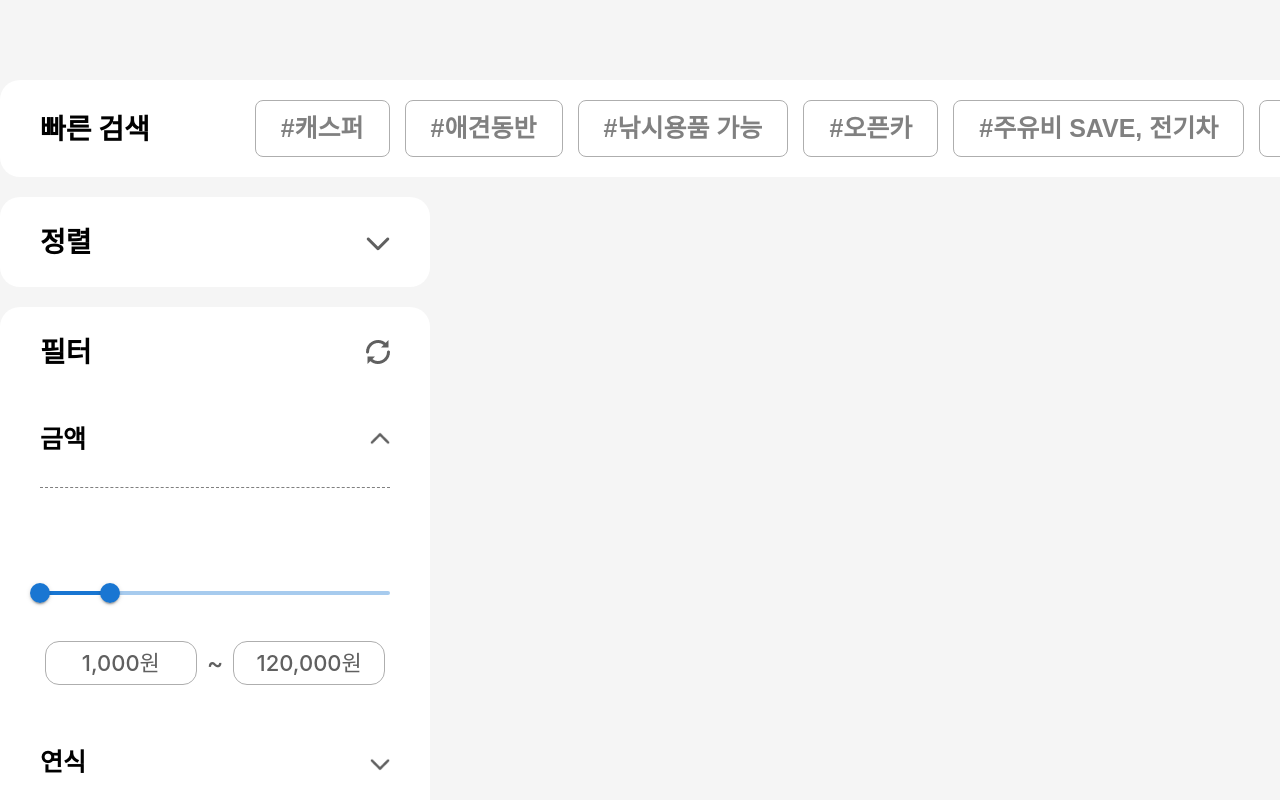
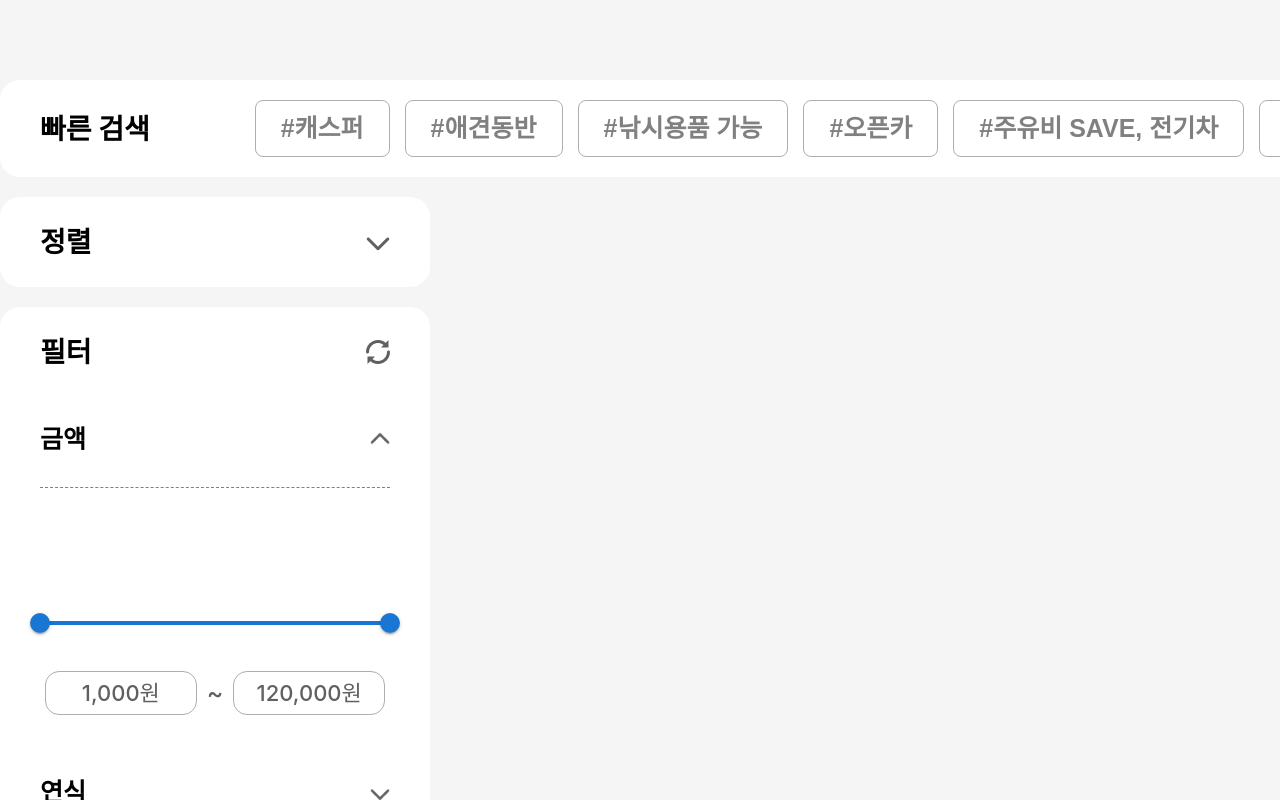
Before and after one commit to wecode-bootcamp-korea/justcode-6-2nd-team5-front, a React (Create React App) app: page /rentcar in a window 1280 px wide. Both pictures are taken after a click on the item "금액". Shown: the top 800 px of the page. Built offline with nearby package versions, Linux system fonts and the light colour scheme.

Commit message:
[Add] range slider 렌터카 부분 UI 완성

```diff
--- a/src/components/SideFilterBar/FilterBar/FilterBar.js
+++ b/src/components/SideFilterBar/FilterBar/FilterBar.js
@@ -1,7 +1,8 @@
-import { useState } from "react";
+import { useEffect, useState } from "react";
 import Dep1 from "../Dep1/Dep1";
-import RangeSlider from "../RangeSlider/RangeSlider";
 import "./FilterBar.scss";
+import Box from "@mui/material/Box";
+import Slider from "@mui/material/Slider";
 
 function FilterBar(props) {
   const { filterTypes, filterSelect } = props;
@@ -12,14 +13,51 @@ function FilterBar(props) {
     setIsOndep1((prev) => !prev);
   };
 
+  // range slider
+
+  // 초기 세팅
+  const [rentCarPriceValue, setRentCarPriceValue] = useState([0, 0]);
+  const [rentCarBookedValue, setRentCarBookedValue] = useState([0, 0]);
+
+  useEffect(() => {
+    if (filterTypes.length !== 0) {
+      setRentCarPriceValue([
+        filterTypes[0].slideList[0],
+        filterTypes[0].slideList[1],
+      ]);
+      setRentCarBookedValue([
+        filterTypes[3].slideList[0],
+        filterTypes[3].slideList[1],
+      ]);
+    }
+  }, [filterTypes]);
+
   //천단위 , 찍기 위한 함수
   const numberFormat = (num) => {
     if (num >= 1000) {
       return num.toString().replace(/\B(?=(\d{3})+(?!\d))/g, ",");
     } else {
-      return num;
+      return num.toString();
     }
   };
+
+  // 슬라이더 핸들러
+  const handleRentCarPriceChange = (event, newValue) => {
+    setRentCarPriceValue(newValue);
+  };
+  const handleRentCarBookedChange = (event, newValue) => {
+    setRentCarBookedValue(newValue);
+  };
+
+  // 슬라이더 라벨 포멧
+  function valueLabelFormat(value) {
+    const units = ["원", "회"];
+
+    let unitIndex = 0;
+    let returnvalue = numberFormat(value);
+
+    return `${returnvalue} ${units[unitIndex]}`;
+  }
 
   // http://localhost:8000/rentcar/searchList post
 
@@ -63,33 +101,59 @@ function FilterBar(props) {
                 {filterType.disabled && filterType.slideList && (
                   <ul className="dep3">
                     <li className="slide-filter">
+                      {filterType.id === 0 && (
+                        <div id={filterType.id}>
                           <div className="slider">
-                        <RangeSlider
+                            <Box sx={{ width: 350 }}>
+                              <Slider
+                                id={filterType.id}
+                                getAriaLabel={() => "range"}
+                                value={rentCarPriceValue}
+                                onChange={handleRentCarPriceChange}
+                                valueLabelDisplay="auto"
                                 min={filterType.slideList[0]}
                                 max={filterType.slideList[1]}
+                                valueLabelFormat={valueLabelFormat}
                               />
+                            </Box>
                           </div>
-                      {filterType.id === 0 && (
                           <div className="range">
                             <span className="min todo">
-                            {numberFormat(filterType.slideList[0])}원
+                              {numberFormat(rentCarPriceValue[0])}원
                             </span>
                             <span>~</span>
                             <span className="max todo">
-                            {numberFormat(filterType.slideList[1])}원
+                              {numberFormat(rentCarPriceValue[1])}원
                             </span>
+                          </div>
                         </div>
                       )}
                       {filterType.id === 3 && (
+                        <>
+                          <div className="slider">
+                            <Box sx={{ width: 350 }}>
+                              <Slider
+                                id={filterType.id}
+                                getAriaLabel={() => "range"}
+                                value={rentCarBookedValue}
+                                onChange={handleRentCarBookedChange}
+                                valueLabelDisplay="auto"
+                                min={filterType.slideList[0]}
+                                max={filterType.slideList[1]}
+                                valueLabelFormat={valueLabelFormat}
+                              />
+                            </Box>
+                          </div>
                           <div className="range">
                             <span className="min todo">
-                            {numberFormat(filterType.slideList[0])}회
+                              {numberFormat(rentCarBookedValue[0])}회
                             </span>
                             <span>~</span>
                             <span className="max todo">
-                            {numberFormat(filterType.slideList[1])}회
+                              {numberFormat(rentCarBookedValue[1])}회
                             </span>
                           </div>
+                        </>
                       )}
                     </li>
                   </ul>
--- a/src/components/SideFilterBar/RangeSlider/RangeSlider.js
+++ /dev/null
@@ -1,38 +0,0 @@
-import * as React from "react";
-import Box from "@mui/material/Box";
-import Slider from "@mui/material/Slider";
-
-function valuetext(value) {
-  return `${value}`;
-}
-
-export default function RangeSlider(props) {
-  const { min, max } = props;
-
-  const [value, setValue] = React.useState([0, 20]);
-
-  const handleChange = (event, newValue) => {
-    setValue(newValue);
-  };
-
-  //천단위 , 찍기 위한 함수
-  const numberFormat = (num) => {
-    if (num > 1000) {
-      return num.toString().replace(/\B(?=(\d{3})+(?!\d))/g, ",");
-    } else {
-      return "0";
-    }
-  };
-
-  return (
-    <Box sx={{ width: 350 }}>
-      <Slider
-        getAriaLabel={() => "range"}
-        value={value}
-        onChange={handleChange}
-        valueLabelDisplay="auto"
-        getAriaValueText={valuetext}
-      />
-    </Box>
-  );
-}
```
Also changed, not shown: src/components/SideFilterBar/RangeSlider/RangeSlider.scss (deleted). Lines whose indentation alone changed are shown as unchanged.
